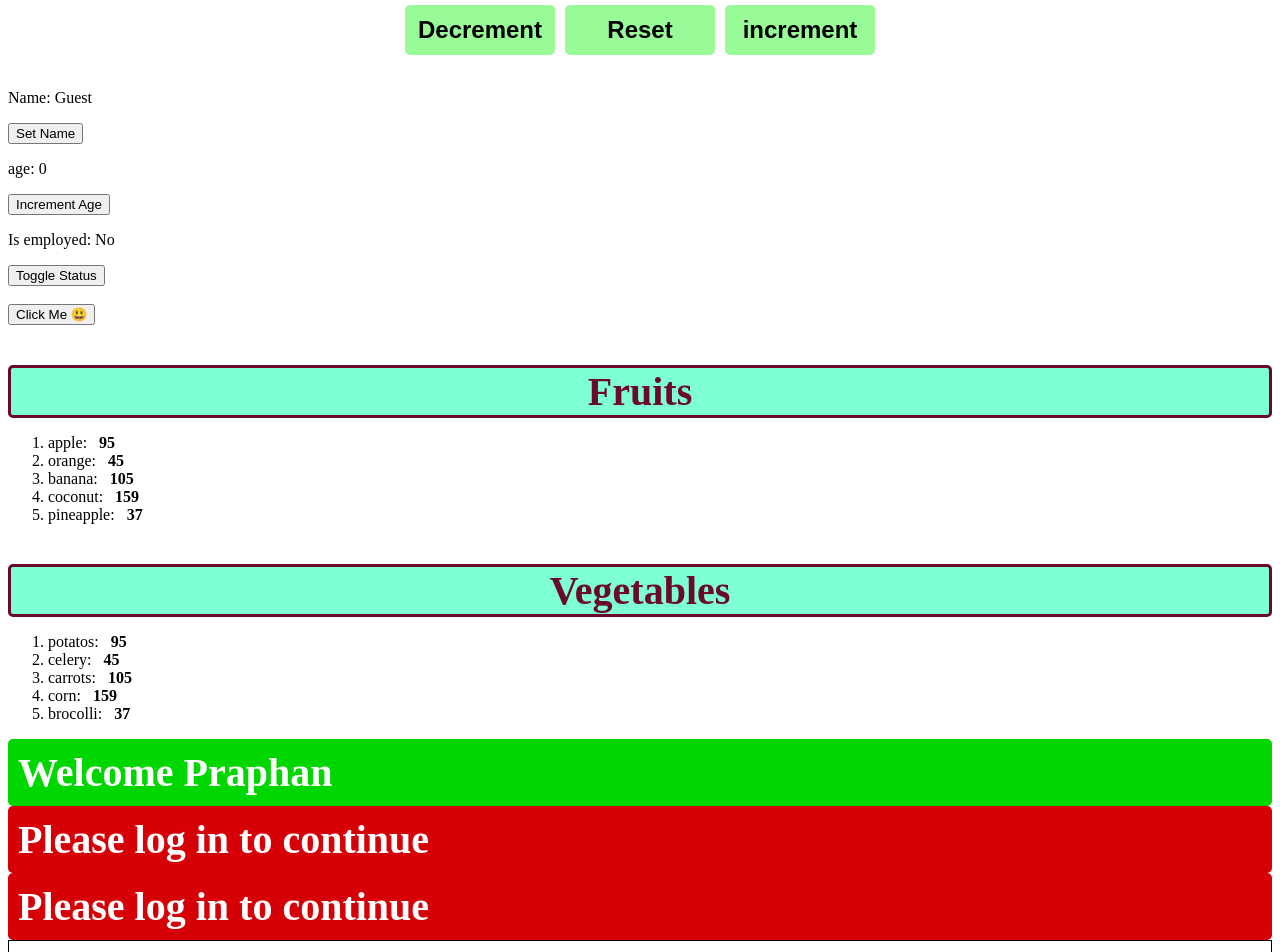
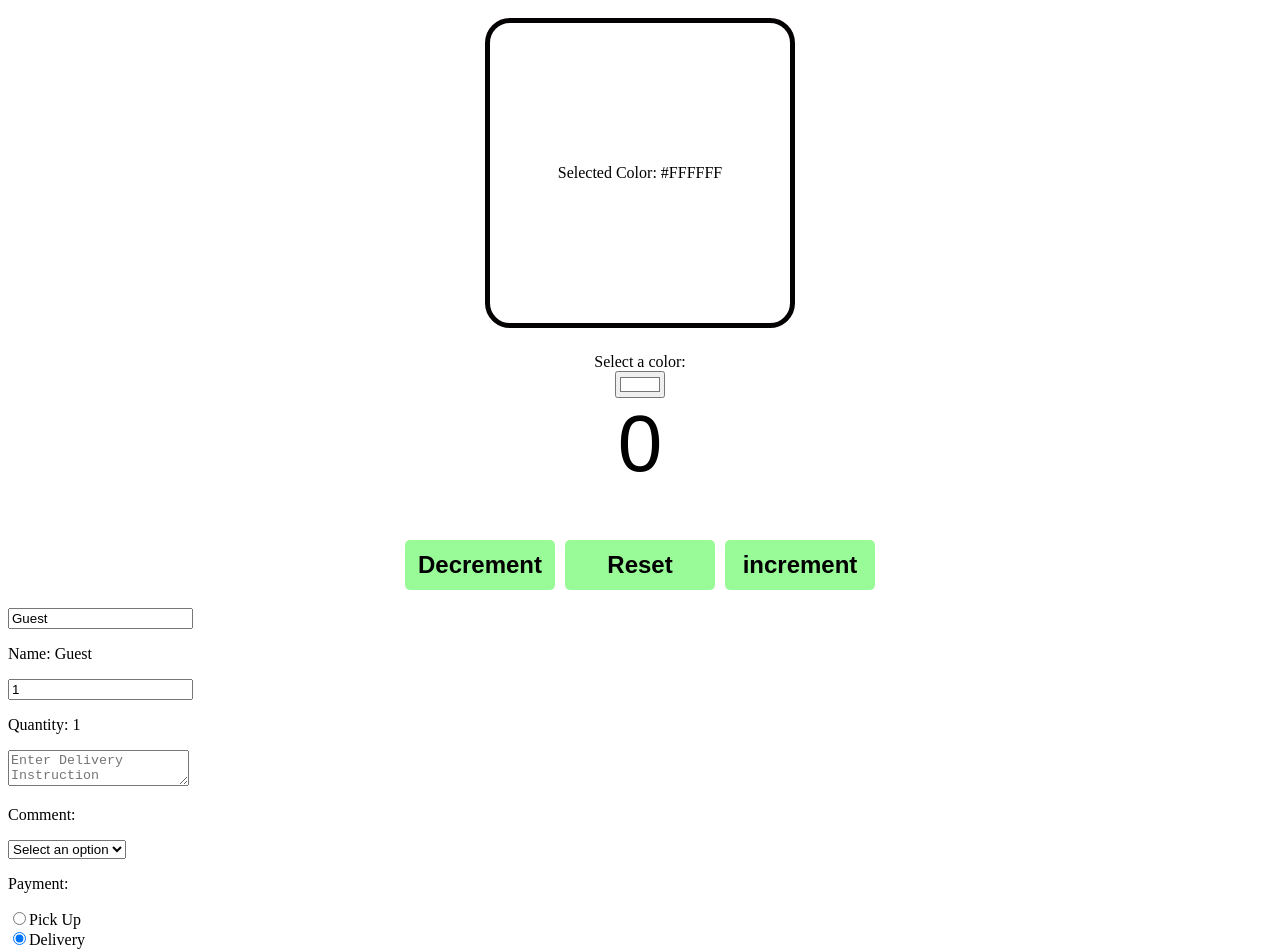
Before and after one commit to Bulbasaur-Bud/React_Course, a React (Vite) app in the folder my-react-app/: page / in a window 1280 px wide. Shown: the part 440-1392 px from the top of the page. Built offline with nearby package versions, Linux system fonts and the light colour scheme.

Commit message:
Color Picker

```diff
--- a/my-react-app/src/App.jsx
+++ b/my-react-app/src/App.jsx
@@ -5,6 +5,7 @@
 import List from "./List";
 import MyComponent from "./MyComponent";
 import Counter from "./Counter";
+import ColorPicker from "./ColorPicker";
 
 function App() {
   const fruits = [
@@ -26,6 +27,7 @@
   return (
     <div>
       <Card />
+      <ColorPicker />
       <Counter />
       <br />
       <MyComponent />
--- /dev/null
+++ b/my-react-app/src/ColorPicker.jsx
@@ -0,0 +1,22 @@
+import React, { useState } from "react";
+
+function ColorPicker() {
+  const [color, setColor] = useState("#FFFFFF");
+
+  function handleColorChange(event) {
+    setColor(event.target.value);
+  }
+
+  return (
+    <div className="color-picker-container">
+      <h1>Color Picker</h1>
+      <div className="color-display" style={{ backgroundColor: color }}>
+        <p>Selected Color: {color}</p>
+      </div>
+      <label>Select a color:</label>
+      <input type="color" value={color} onChange={handleColorChange} />
+    </div>
+  );
+}
+
+export default ColorPicker;
--- a/my-react-app/src/MyComponent.jsx
+++ b/my-react-app/src/MyComponent.jsx
@@ -1,29 +1,104 @@
 import React, { useState } from "react";
 
 function MyComponent() {
+  //onClick Function
+  // const [name, setName] = useState("Guest");
+  // const [age, setAge] = useState(0);
+  // const [isEmployed, setIsEmployed] = useState(false);
+
+  // const updateName = () => {
+  //   setName("Spongebob");
+  // };
+
+  // const incrementAge = () => {
+  //   setAge(age + 1);
+  // };
+
+  // const toggleEmployedStatus = () => {
+  //   setIsEmployed(!isEmployed);
+  // };
+  // return (
+  //   <div>
+  //     <p>Name: {name}</p>
+  //     <button onClick={updateName}>Set Name</button>
+  //     <p>age: {age}</p>
+  //     <button onClick={incrementAge}>Increment Age</button>
+  //     <p>Is employed: {isEmployed ? "Yes" : "No"}</p>
+  //     <button onClick={toggleEmployedStatus}>Toggle Status</button>
+  //   </div>
+  // );
+
+  //onChange Function
+
   const [name, setName] = useState("Guest");
-  const [age, setAge] = useState(0);
-  const [isEmployed, setIsEmployed] = useState(false);
+  const [quantity, setQuantity] = useState(1);
+  const [comment, setComment] = useState("");
+  const [payment, setPayment] = useState("");
+  const [shipping, setShipping] = useState("Delivery");
 
-  const updateName = () => {
-    setName("Spongebob");
-  };
+  function handleNameChange(event) {
+    setName(event.target.value);
+  }
 
-  const incrementAge = () => {
-    setAge(age + 1);
-  };
+  function handleQuatityChange(event) {
+    setQuantity(event.target.value);
+  }
 
-  const toggleEmployedStatus = () => {
-    setIsEmployed(!isEmployed);
-  };
+  function handleCommentChange(event) {
+    setComment(event.target.value);
+  }
+
+  function handlePaymentChange(event) {
+    setPayment(event.target.value);
+  }
+
+  function handleShippingChange(event) {
+    setShipping(event.target.value);
+  }
+
   return (
     <div>
+      <input value={name} onChange={handleNameChange} />
       <p>Name: {name}</p>
-      <button onClick={updateName}>Set Name</button>
-      <p>age: {age}</p>
-      <button onClick={incrementAge}>Increment Age</button>
-      <p>Is employed: {isEmployed ? "Yes" : "No"}</p>
-      <button onClick={toggleEmployedStatus}>Toggle Status</button>
+
+      <input value={quantity} onChange={handleQuatityChange} type="number" />
+      <p>Quantity: {quantity}</p>
+
+      <textarea
+        value={comment}
+        onChange={handleCommentChange}
+        placeholder="Enter Delivery Instruction"
+      />
+      <p>Comment: {comment}</p>
+
+      <select value={payment} onChange={handlePaymentChange}>
+        <option value="">Select an option</option>
+        <option value="Visa">Visa</option>
+        <option value="Mastercard">Mastercard</option>
+        <option value="Giftcard">Giftcard</option>
+      </select>
+      <p>Payment:{payment}</p>
+
+      <label>
+        <input
+          type="radio"
+          value="Pick Up"
+          checked={shipping === "Pick Up"}
+          onChange={handleShippingChange}
+        />
+        Pick Up
+      </label>
+      <br />
+      <label>
+        <input
+          type="radio"
+          value="Delivery"
+          checked={shipping === "Delivery"}
+          onChange={handleShippingChange}
+        />
+        Delivery
+      </label>
+      <p>Shipping: {shipping}</p>
     </div>
   );
 }
--- a/my-react-app/src/index.css
+++ b/my-react-app/src/index.css
@@ -106,3 +106,30 @@
 .counter-button:hover {
   background-color: aqua;
 }
+
+.body {
+  font-family: Arial, Helvetica, sans-serif;
+}
+
+.color-picker-container {
+  display: flex;
+  flex-direction: column;
+  align-items: center;
+}
+
+h1 {
+  margin: 50px;
+  font-size: 3rem;
+}
+
+.color-display {
+  width: 300px;
+  height: 300px;
+  display: flex;
+  justify-content: center;
+  align-items: center;
+  border: 5px solid rgb(5, 2, 3);
+  border-radius: 25px;
+  margin-bottom: 25px;
+  transition: 0.25s ease;
+}
```
